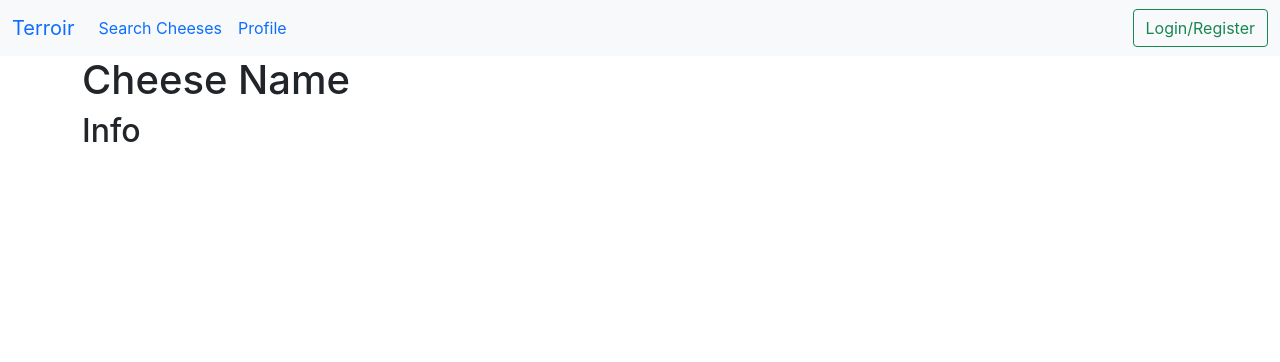
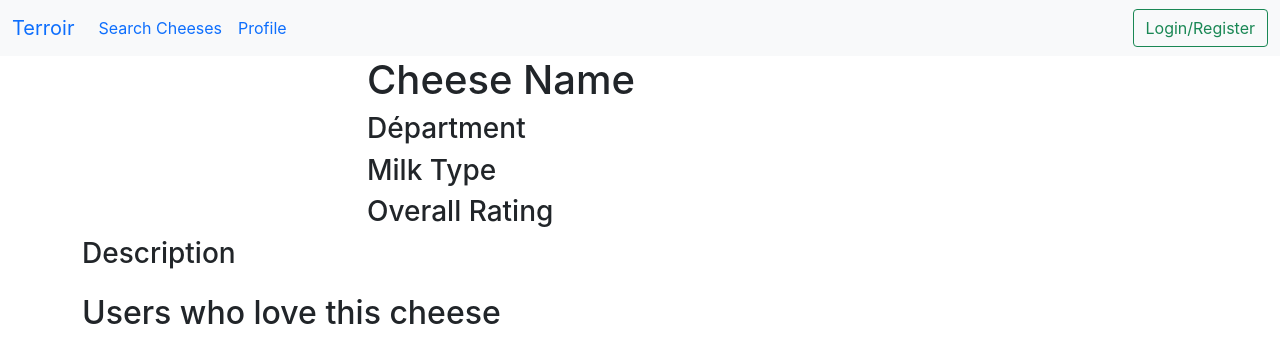
Before and after one commit to laurengoldstein/french_cheese, a React (Create React App) app in the folder client/: page /cheeses/1 in a window 1280 px wide. Shown: the top 362 px of the page. Built offline with nearby package versions, Linux system fonts and the light colour scheme; no server answers.

Commit message:
added Bootstrap icons, formatted cheeseDetails page

```diff
--- a/client/package.json
+++ b/client/package.json
@@ -6,6 +6,7 @@
     "@testing-library/jest-dom": "^5.16.5",
     "@testing-library/react": "^13.4.0",
     "@testing-library/user-event": "^13.5.0",
+    "bootstrap-icons": "^1.10.3",
     "localforage": "^1.10.0",
     "match-sorter": "^6.3.1",
     "react": "^18.2.0",
--- a/client/src/views/CheeseDetails.js
+++ b/client/src/views/CheeseDetails.js
@@ -4,8 +4,57 @@ import React from "react";
 function CheeseDetailsView(props) {
   return (
     <div className="CheeseDetailsView">
-      <h1>Cheese Name</h1>
-      <h2>Info</h2>
+      <header>
+        {/* <button
+        key={c.id}
+        id="button"
+        type="button"
+        className="btn btn-outline-danger savedbtn py-0 mb-4"
+        name={c.name}
+        onClick={(e) => toggleSaved(c)}
+      >
+        {c.saved ? (
+          <i className="bi bi-plus-circle-fill"></i>
+        ) : (
+          <i className="bi bi-plus-circle"></i>
+        )}
+      </button>
+      <button
+        key={c.id}
+        id="button"
+        type="button"
+        className="btn btn-outline-danger favoritebtn py-0 mb-4"
+        name={c.name}
+        onClick={(e) => toggleFavorite(c)}
+      >
+        {c.favorite ? (
+          <i className="bi bi-heart-fill"></i>
+        ) : (
+          <i className="bi bi-heart"></i>
+        )}
+      </button> */}
+      </header>
+
+      <div className="row">
+        <div className="col-3">
+          <img />
+        </div>
+        <div className="col-9">
+          <h1>Cheese Name</h1>
+
+          <h3>Départment</h3>
+          <h3>Milk Type</h3>
+          <h3>Overall Rating</h3>
+        </div>
+      </div>
+      <div className="row">
+        <h3>Description</h3>
+        <p></p>
+      </div>
+
+      <div>
+        <h2>Users who love this cheese</h2>
+      </div>
     </div>
   );
 }
--- a/client/src/views/CheeseSearch.js
+++ b/client/src/views/CheeseSearch.js
@@ -4,7 +4,7 @@ import React from "react";
 function CheeseSearchView(props) {
   return (
     <div className="CheeseSearchView">
-      <h1>Find your new favorite French cheese!</h1>
+      <h1>Find your new favorite French cheeses!</h1>
       <h2>
         Search by département, city and/or milk type to uncover all that
         France's creameries have to offer.
```
Also changed, not shown: 1 other file (tests, documents, lock files or other folders).
